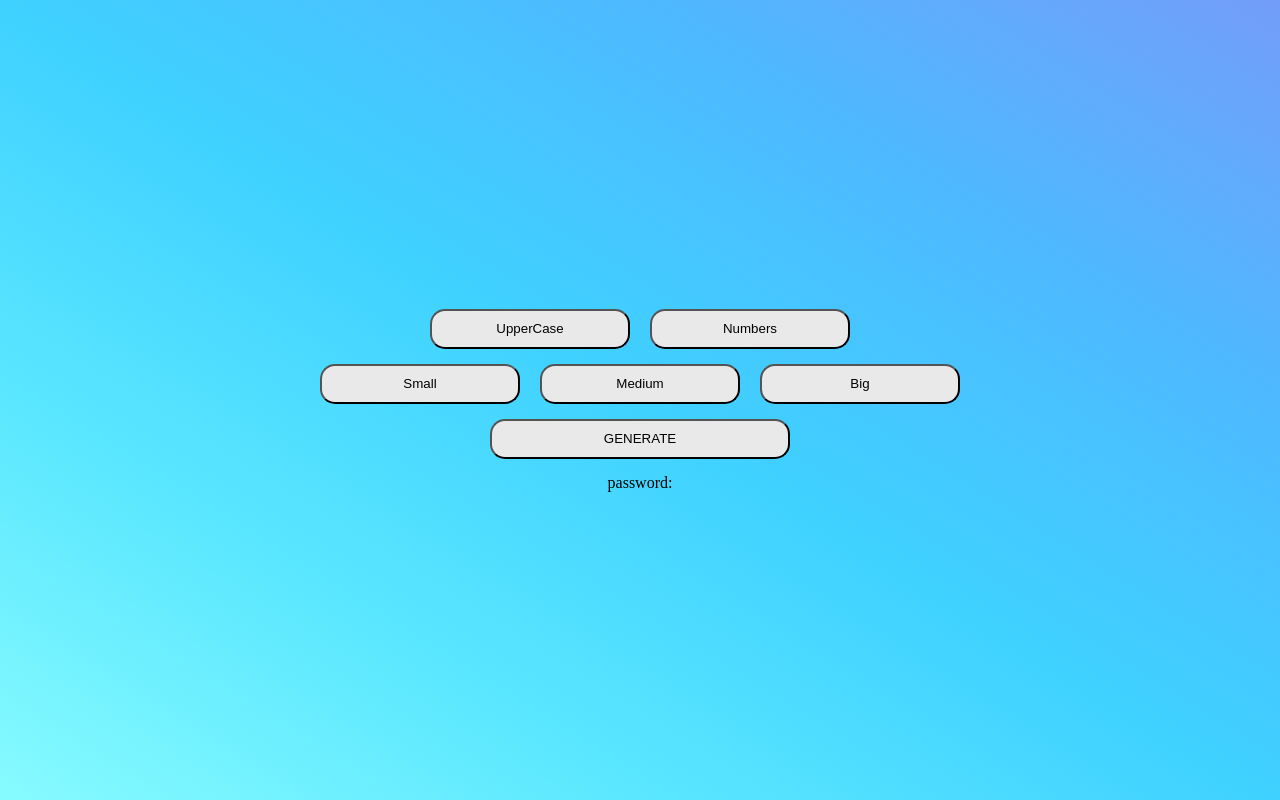
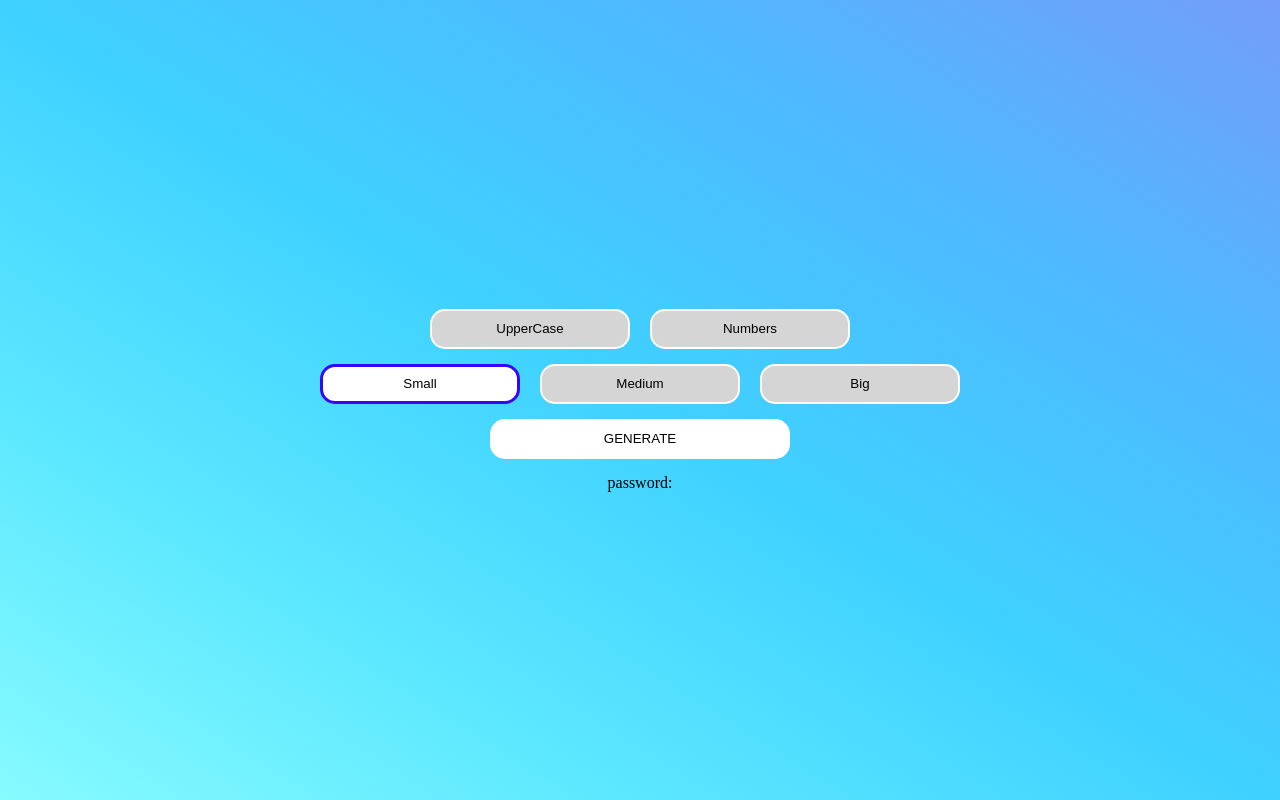
Before and after one commit to tery999/Minor-Projects, a React (Vite) app in the folder PassGenerator/client/: page / in a window 1280 px wide. Built offline with nearby package versions, Linux system fonts and the light colour scheme.

Commit message:
more logic
mainly focused on reading about modular css. Learned some things which were troublesome in the past

```diff
--- a/PassGenerator/client/src/App.jsx
+++ b/PassGenerator/client/src/App.jsx
@@ -14,20 +14,28 @@ function App() {
       for ( let i = 0 ; i < 6 ; i++) {
         generatedPassword+= letterGenerator();
       }
-    }
+    } else if ( passLength==="Medium") {
+        for ( let i = 0 ; i < 12 ; i++) {
+          generatedPassword+= letterGenerator();
+        }
+    } else if ( passLength==="Big") {
+      for ( let i = 0 ; i < 20 ; i++) {
+        generatedPassword+= letterGenerator();
+      }
+  }
 
     setPassword(generatedPassword);
   }
   return (
     <div className={styles.holder}>
       <div className={styles.options}>
-        <button className={styles.button}> UpperCase</button>
-        <button className={styles.button}> Numbers</button>
+        <button className={`${styles.button} ${upperCase ? styles.clicked : ""}`} onClick={()=>setUpperCase(prev => !prev)}> UpperCase</button>
+        <button className={`${styles.button} ${numbers ? styles.clicked : ""}`} onClick={()=>setNumbers(prev => !prev)}> Numbers</button>
       </div>
       <div className={styles.lengthOption}>
-        <button className={styles.button}> Small</button>
-        <button className={styles.button}> Medium</button>
-        <button className={styles.button}> Big</button>
+        <button className={`${styles.button} ${passLength==="Small" ? styles.clicked : ""}`} onClick={()=>setPassLength("Small")}> Small</button>
+        <button className={`${styles.button} ${passLength==="Medium" ? styles.clicked : ""}`} onClick={()=>setPassLength("Medium")}> Medium</button>
+        <button className={`${styles.button} ${passLength==="Big" ? styles.clicked : ""}`} onClick={()=>setPassLength("Big")}> Big</button>
       </div>
       <div>
         <button onClick={generatePasswordClickFunc} className={`${styles.button} ${styles.generate}`}>GENERATE</button>
--- a/PassGenerator/client/src/App.module.css
+++ b/PassGenerator/client/src/App.module.css
@@ -9,15 +9,22 @@
 }
 
 .button {
-    background-color: rgb(233, 233, 233);
+    background-color: rgb(214, 213, 213);
     width: 200px;
     height: 40px;
     border-radius: 15px;
-    border: 2 px solid white;
+    border: 2px solid white;
+    cursor: pointer;
+}
+
+.clicked {
+    background-color: white;
+    border: 3px solid rgb(55, 5, 255);
 }
 
 .button.generate {
     width: 300px;
+    background-color: white;
 }
 
 .options {
```
